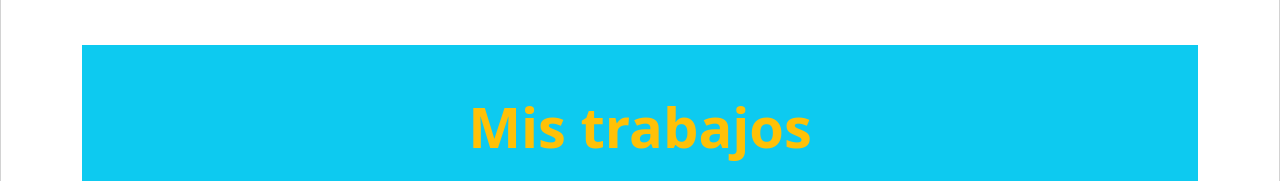
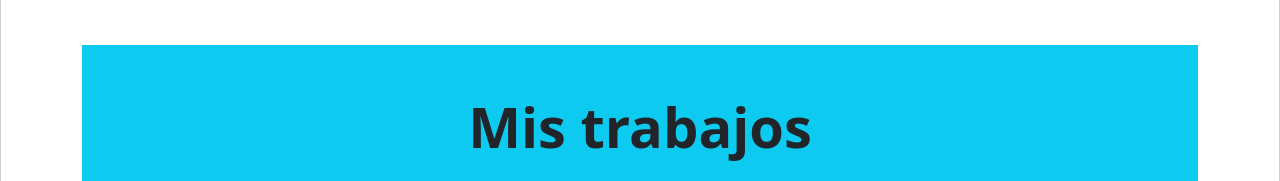
Before and after one commit to valdevit1/desafiofinalgit, a plain HTML site: page Index.html in a window 1280 px wide. Shown: the part 1000-1181 px from the top of the page. Drawn offline with nearby package versions, Linux system fonts and the light colour scheme.

Commit message:
cambio texto mis trabajos a negro

```diff
--- a/Index.html
+++ b/Index.html
@@ -117,7 +117,7 @@
 
       <section id="Mis-trabajos" class="my-5 p-5 bg-info">
 
-        <h2 class="display-4 fw-bold text-center text-warning mb-3">Mis trabajos</h2>
+        <h2 class="display-4 fw-bold text-center text-dark mb-3">Mis trabajos</h2>
 
         <div class="row">
             <div class="col-12 col-sm-4 py-2">
```
